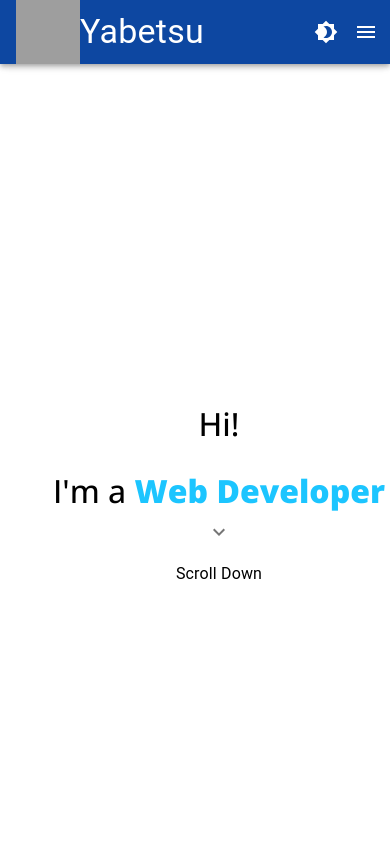
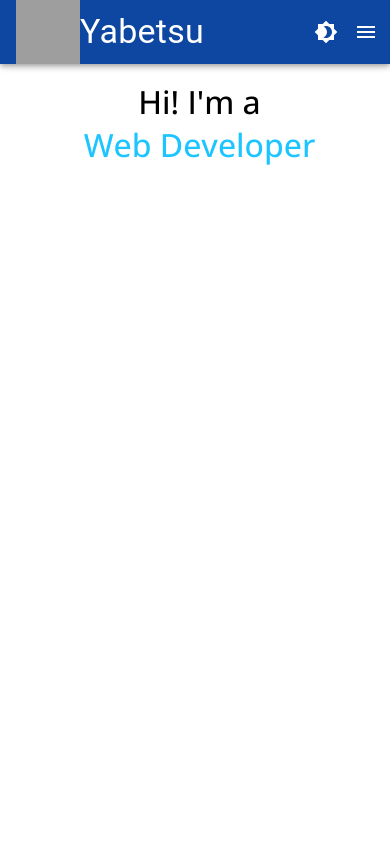
Before and after one commit to Yabetsu16/portfolio, a React (Create React App) app: page / in a window 390 px wide. Shown: the top 844 px of the page. Built offline with nearby package versions, Linux system fonts and the light colour scheme; grey boxes are pictures that could not be loaded.

Commit message:
Make Home Responsive

```diff
--- a/src/components/Home/Home.jsx
+++ b/src/components/Home/Home.jsx
@@ -41,14 +41,31 @@ const Home = ({ open, DrawerHeader }) => {
           direction="column"
           justifyContent="center"
           alignItems="center"
-          sx={{ height: '100vh', width: '100vw' }}
+          sx={{
+            height: '100vh',
+            width: '100vw',
+            '@media screen and (max-width: 1280px)': {
+              width: '95vw'
+            },
+            '@media screen and (max-width: 768px)': {
+              width: '90vw'
+            },
+            '@media screen and (max-width: 280px)': {
+              width: '80vw'
+            }
+          }}
         >
-          <Grid item>
-            <Stack spacing={3} textAlign="center">
-              <Typography variant="h1" sx={{ fontWeight: '500' }}>
+          <Grid item xs={12} textAlign="center">
+            <Typography
+              variant="h1"
+              sx={{ display: { xs: 'none', sm: 'block' }, fontWeight: '500' }}
+            >
               Hi!
             </Typography>
-              <Typography variant="h1" sx={{ fontWeight: '500' }}>
+            <Typography
+              variant="h1"
+              sx={{ display: { xs: 'none', sm: 'block' }, fontWeight: '500' }}
+            >
               I'm a{' '}
               <span
                 style={{
@@ -60,11 +77,23 @@ const Home = ({ open, DrawerHeader }) => {
                 Web Developer
               </span>
             </Typography>
-            </Stack>
+            <Typography
+              variant="h1"
+              sx={{ display: { xs: 'block', sm: 'none' }, fontWeight: '500' }}
+            >
+              Hi! I'm a
+            </Typography>
+            <Typography
+              variant="h1"
+              sx={{ display: { xs: 'block', sm: 'none' }, fontWeight: '500' }}
+              color="#1CC5FF"
+            >
+              Web Developer
+            </Typography>
           </Grid>
-          <Grid item>
+          {/* <Grid item xs={4}>
             <IconButton
-              aria-label="delete"
+              aria-label="about"
               sx={{
                 mb: '10px'
               }}
@@ -73,11 +102,11 @@ const Home = ({ open, DrawerHeader }) => {
               <KeyboardArrowDown />
             </IconButton>
           </Grid>
-          <Grid item>
+          <Grid item xs={6}>
             <Typography paragraph align="center">
               Scroll Down
             </Typography>
-          </Grid>
+          </Grid> */}
         </Grid>
       </Main>
     </>
```
Lines whose indentation alone changed are shown as unchanged.
